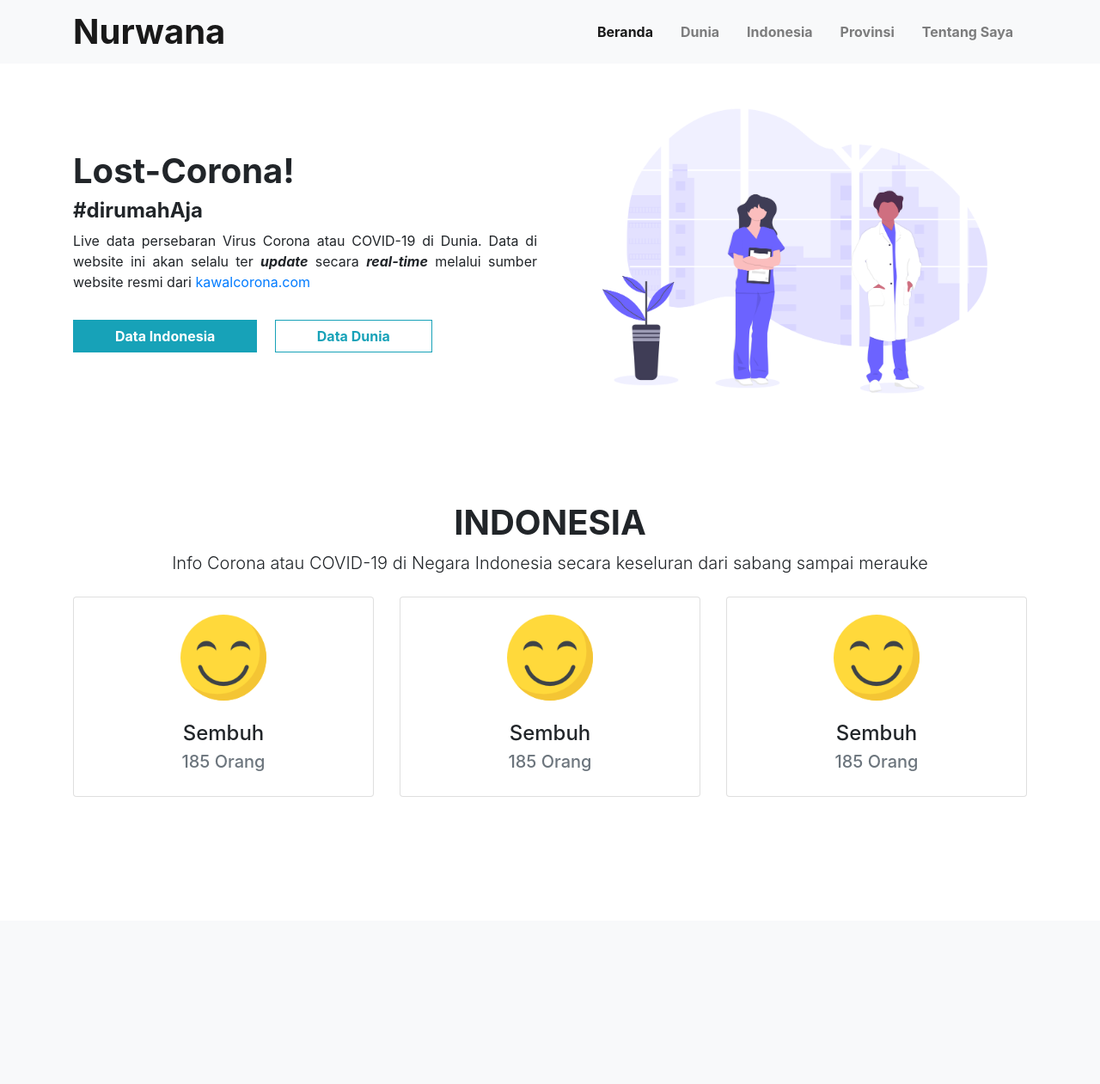
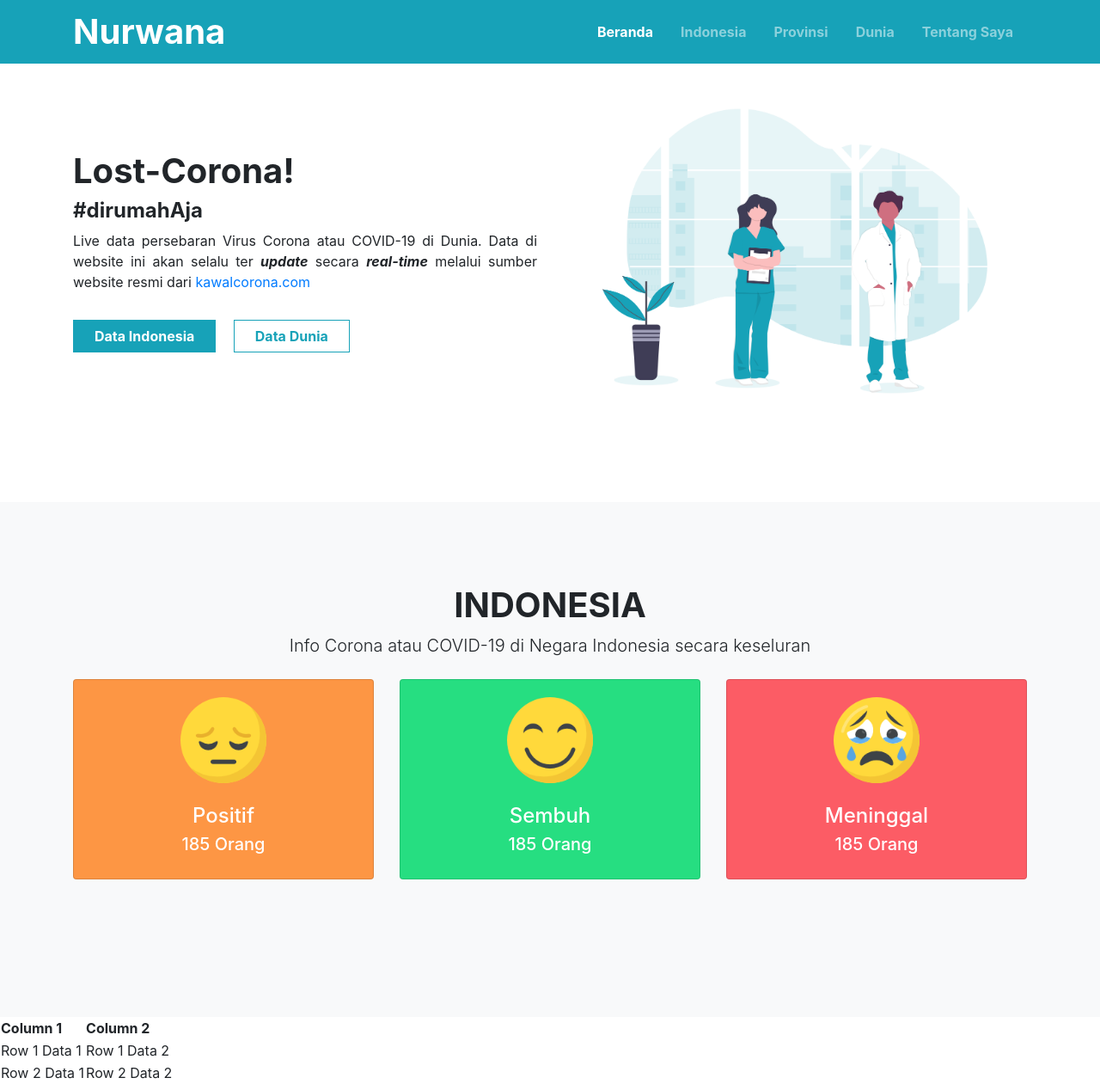
Before and after one commit to giannurwana19/c19, a PHP site: page / in a window 1280 px wide. Shown: the whole page at 86% size. Before the commit the page ends 927 px from the top, so only its background shows below. Run offline with PHP 8.4, Linux system fonts and the light colour scheme.

Commit message:
capek, fix di indonesia

```diff
--- a/index.php
+++ b/index.php
@@ -9,12 +9,13 @@
   <!-- Bootstrap CSS -->
   <link rel="stylesheet" href="bootstrap/css/bootstrap.min.css">
 
-  <title>Hello, world!</title>
+
+  <title>Lost Corona - Live Data </title>
 </head>
 
 <body>
   <!-- navbar -->
-  <nav class="navbar navbar-expand-lg navbar-light bg-light fixed-top">
+  <nav class="navbar navbar-expand-lg navbar-dark bg-info fixed-top">
     <div class="container">
 
       <a class="navbar-brand font-weight-bold" href="#">
@@ -25,10 +26,10 @@
       </button>
       <div class="collapse navbar-collapse font-weight-bold" id="navbarNavAltMarkup">
         <div class="navbar-nav ml-auto">
-          <a class="nav-item nav-link active mx-2" href="#beranda">Beranda <span class="sr-only">(current)</span></a>
+          <a class="nav-item nav-link active mx-2" href="#home">Beranda <span class="sr-only">(current)</span></a>
+          <a class="nav-item nav-link mx-2" href="#indonesia">Indonesia</a>
+          <a class="nav-item nav-link mx-2" href="#">Provinsi</a>
           <a class="nav-item nav-link mx-2" href="#dunia">Dunia</a>
-          <a class="nav-item nav-link mx-2" href="#">Indonesia</a>
-          <a class="nav-item nav-link mx-2" href="#">Provinsi</a>
           <a class="nav-item nav-link mx-2" href="#">Tentang Saya</a>
         </div>
       </div>
@@ -38,7 +39,7 @@
   <!-- end navbar -->
 
   <!-- jumbotron -->
-  <section class="pt-5" id="beranda">
+  <section class="py-5 mb-5" id="home">
     <div class="container pt-5">
       <div class="row align-items-center">
 
@@ -46,11 +47,11 @@
           <h1 class="font-weight-bold">Lost-Corona! </h1>
           <h4 class="font-weight-bold">#dirumahAja</h4>
           <p class="text-justify">Live data persebaran Virus Corona atau COVID-19 di Dunia. Data di website ini akan selalu ter <b><i>update</i></b> secara <b><i>real-time</i></b> melalui sumber website resmi dari <a href="https://kawalcorona.com">kawalcorona.com</a></p>
-          <a href="#" class="btn btn-info font-weight-bold px-5 mt-3 mr-3 rounded-0">Data Indonesia</a>
-          <a href="#" class="btn btn-outline-info font-weight-bold px-5 mt-3 rounded-0">Data Dunia</a>
+          <a href="#indonesia" class="btn btn-info font-weight-bold px-4 mt-3 mr-3 rounded-0">Data Indonesia</a>
+          <a href="#" class="btn btn-outline-info font-weight-bold px-4 mt-3 rounded-0">Data Dunia</a>
         </div>
         <div class="col-md-5 col-lg-6 order-1 order-md-2">
-          <img src="img/dokter.png" alt="" class="img-fluid">
+          <img src="img/doctor.png" alt="" class="img-fluid">
         </div>
 
       </div>
@@ -60,37 +61,37 @@
 
 
   <!-- section dunia -->
-  <section id="dunia" class="py-5">
+  <section id="indonesia" class="bg-light py-5">
     <div class="container py-5">
       <div class="row mb-5">
         <div class="col text-center">
           <h1 class="font-weight-bold">INDONESIA</h1>
-          <p class="lead mb-4">Info Corona atau COVID-19 di Negara Indonesia secara keseluran dari sabang sampai merauke</p>
+          <p class="lead mb-4">Info Corona atau COVID-19 di Negara Indonesia secara keseluran</p>
           <div class="row">
-            <div class="col-lg">
-              <div class="card">
+            <div class="col-lg mb-3">
+              <div class="card text-white" style="background-color: #fd9644">
+                <div class="card-body">
+                  <img src="img/positif.png" width="100" class="mb-4" alt="">
+                  <h4 class="card-title">Positif</h5>
+                    <h5 class="card-subtitle mb-2 ">185 Orang</h6>
+                </div>
+              </div>
+            </div>
+            <div class="col-lg mb-3">
+              <div class="card text-white" style="background-color: #26de81">
                 <div class="card-body">
                   <img src="img/senang.png" width="100" class="mb-4" alt="">
                   <h4 class="card-title">Sembuh</h5>
-                  <h5 class="card-subtitle mb-2 text-muted">185 Orang</h6>
+                    <h5 class="card-subtitle mb-2 ">185 Orang</h6>
                 </div>
               </div>
             </div>
-            <div class="col-lg">
-              <div class="card">
+            <div class="col-lg mb-3">
+              <div class="card text-white" style="background-color: #fc5c65">
                 <div class="card-body">
-                  <img src="img/senang.png" width="100" class="mb-4" alt="">
-                  <h4 class="card-title">Sembuh</h5>
-                  <h5 class="card-subtitle mb-2 text-muted">185 Orang</h6>
-                </div>
-              </div>
-            </div>
-            <div class="col-lg">
-              <div class="card">
-                <div class="card-body">
-                  <img src="img/senang.png" width="100" class="mb-4" alt="">
-                  <h4 class="card-title">Sembuh</h4>
-                  <h5 class="card-subtitle mb-2 text-muted">185 Orang</h5>
+                  <img src="img/meninggal.png" width="100" class="mb-4" alt="">
+                  <h4 class="card-title">Meninggal</h4>
+                  <h5 class="card-subtitle mb-2 ">185 Orang</h5>
                 </div>
               </div>
             </div>
@@ -99,6 +100,27 @@
       </div>
   </section>
   <!-- end section dunia -->
+
+  <section>
+    <table id="table_id" class="display">
+      <thead>
+        <tr>
+          <th>Column 1</th>
+          <th>Column 2</th>
+        </tr>
+      </thead>
+      <tbody>
+        <tr>
+          <td>Row 1 Data 1</td>
+          <td>Row 1 Data 2</td>
+        </tr>
+        <tr>
+          <td>Row 2 Data 1</td>
+          <td>Row 2 Data 2</td>
+        </tr>
+      </tbody>
+    </table>
+  </section>
 
 
 
@@ -112,6 +134,7 @@
   <script src="js/jquery.min.js"></script>
   <script src="js/popper.min.js"></script>
   <script src="bootstrap/js/bootstrap.min.js"></script>
+  </script>
 </body>
 
 </html>
```
Also changed, not shown: img/doctor.png (added), img/dokter.png (deleted), img/meninggal.png (renamed from img/konfirmasi.png), img/positif.png (renamed from img/sedih.png).
